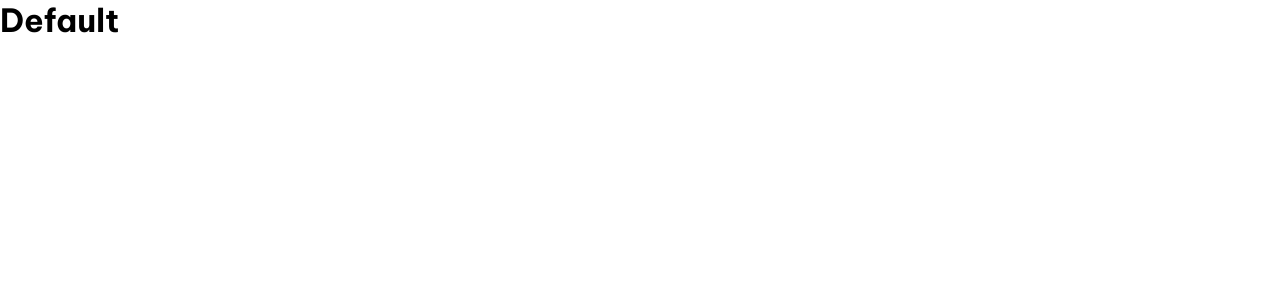
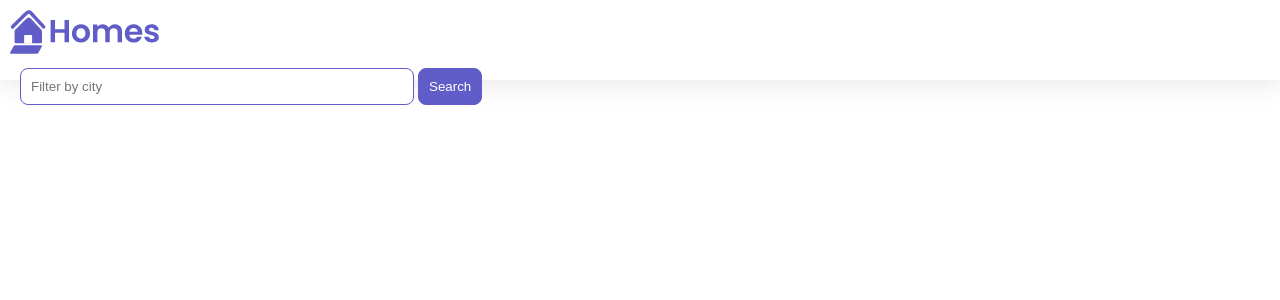
Before and after one commit to McLovin3/angular-tutorial, an Angular app: page / in a window 1280 px wide. Shown: the top 300 px of the page. Built offline with nearby package versions, Linux system fonts and the light colour scheme.

Commit message:
Added home component

```diff
--- /dev/null
+++ b/src/app/app.component.html
@@ -0,0 +1,11 @@
+<main>
+  <header class="brand-name">
+    <img
+      class="brand-logo"
+      src="/assets/logo.svg"
+      alt="logo"
+      aria-hidden="true"
+    />
+    <section class="content"><app-home></app-home></section>
+  </header>
+</main>
--- a/src/app/app.component.ts
+++ b/src/app/app.component.ts
@@ -1,12 +1,13 @@
 import { Component } from '@angular/core';
+import { HomeComponent } from './home/home.component';
 
 @Component({
   selector: 'app-root',
   standalone: true,
-  imports: [],
-  template: `<h1>Default</h1>`,
+  imports: [HomeComponent],
+  templateUrl: './app.component.html',
   styleUrls: ['./app.component.css'],
 })
 export class AppComponent {
-  title = 'default';
+  title = 'homes';
 }
--- /dev/null
+++ b/src/app/home/home.component.css
@@ -0,0 +1,40 @@
+.results {
+  display: grid;
+  column-gap: 14px;
+  row-gap: 14px;
+  grid-template-columns: repeat(auto-fill, minmax(400px, 400px));
+  margin-top: 50px;
+  justify-content: space-around;
+}
+
+input[type="text"] {
+  border: solid 1px var(--primary-color);
+  padding: 10px;
+  border-radius: 8px;
+  margin-right: 4px;
+  display: inline-block;
+  width: 30%;
+}
+
+button {
+  padding: 10px;
+  border: solid 1px var(--primary-color);
+  background: var(--primary-color);
+  color: white;
+  border-radius: 8px;
+}
+
+@media (min-width: 500px) and (max-width: 768px) {
+  .results {
+    grid-template-columns: repeat(2, 1fr);
+  }
+  input[type="text"] {
+    width: 70%;
+  }
+}
+
+@media (max-width: 499px) {
+  .results {
+    grid-template-columns: 1fr;
+  }
+}
--- /dev/null
+++ b/src/app/home/home.component.html
@@ -0,0 +1,6 @@
+<section>
+  <form>
+    <input type="text" placeholder="Filter by city" />
+    <button class="primary" type="button">Search</button>
+  </form>
+</section>
--- a/src/index.html
+++ b/src/index.html
@@ -1,16 +1,19 @@
 <!DOCTYPE html>
 <html lang="en">
-<head>
-  <meta charset="utf-8">
-  <title>Default</title>
-  <base href="/">
-  <meta name="viewport" content="width=device-width, initial-scale=1">
-  <link rel="icon" type="image/x-icon" href="favicon.ico">
-  <link rel="preconnect" href="https://fonts.googleapis.com">
-  <link rel="preconnect" href="https://fonts.gstatic.com" crossorigin>
-  <link href="https://fonts.googleapis.com/css2?family=Be+Vietnam+Pro:ital,wght@0,400;0,700;1,400;1,700&display=swap" rel="stylesheet">
-</head>
-<body>
-  <app-root></app-root>
-</body>
+  <head>
+    <meta charset="utf-8" />
+    <title>Home</title>
+    <base href="/" />
+    <meta name="viewport" content="width=device-width, initial-scale=1" />
+    <link rel="icon" type="image/x-icon" href="favicon.ico" />
+    <link rel="preconnect" href="https://fonts.googleapis.com" />
+    <link rel="preconnect" href="https://fonts.gstatic.com" crossorigin />
+    <link
+      href="https://fonts.googleapis.com/css2?family=Be+Vietnam+Pro:ital,wght@0,400;0,700;1,400;1,700&display=swap"
+      rel="stylesheet"
+    />
+  </head>
+  <body>
+    <app-root></app-root>
+  </body>
 </html>
--- a/tsconfig.json
+++ b/tsconfig.json
@@ -19,10 +19,7 @@
     "target": "ES2022",
     "module": "ES2022",
     "useDefineForClassFields": false,
-    "lib": [
-      "ES2022",
-      "dom"
-    ]
+    "lib": ["ES2022", "dom"]
   },
   "angularCompilerOptions": {
     "disableTypeScriptVersionCheck": true,
```
Also changed, not shown: src/app/home/home.component.ts (added, +10 -0 lines).
